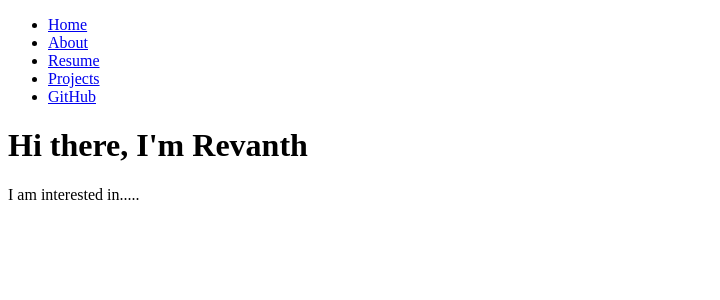
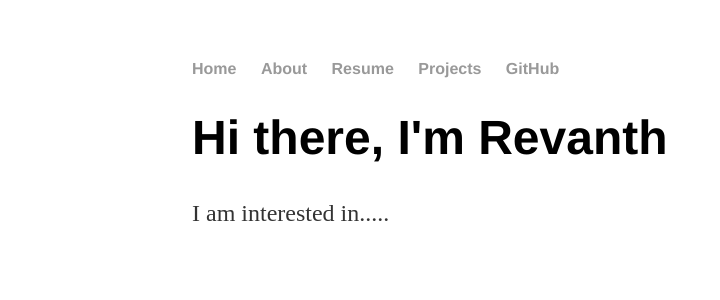
Before and after one commit to rnagurla/rnagurla.github.io, a Jekyll site: the page built from index.html, in a window 1280 px wide. Shown: the top 300 px of the page, without its empty margins (0-720 px from the left). Built offline with Jekyll 4.4.1, drawn with Linux system fonts in a browser that asks for light colours.

Commit message:
Update main.css

```diff
--- a/css/main.css
+++ b/css/main.css
@@ -1,11 +1,34 @@
 body {
-  margin: 60px-auto;
-  width: 70%
+    margin: 60px auto;
+    width: 70%;
 }
-nav u1, footer u1 {
- font-family:'Helvetica', 'Arial', 'Sans-Serif';
-  padding: 0px;
-  list-style:none;
-  font-weight:bold;
-  color:red;
+nav ul, footer ul {
+    font-family:'Helvetica', 'Arial', 'Sans-Serif';
+    padding: 0px;
+    list-style: none;
+    font-weight: bold;
 }
+nav ul li, footer ul li {
+    display: inline;
+    margin-right: 20px;
+}
+a {
+    text-decoration: none;
+    color: #999;
+}
+a:hover {
+    text-decoration: underline;
+}
+h1 {
+    font-size: 3em;
+    font-family:'Helvetica', 'Arial', 'Sans-Serif';
+}
+p {
+    font-size: 1.5em;
+    line-height: 1.4em;
+    color: #333;
+}
+footer {
+    border-top: 1px solid #d5d5d5;
+    font-size: .8em;
+}
```
